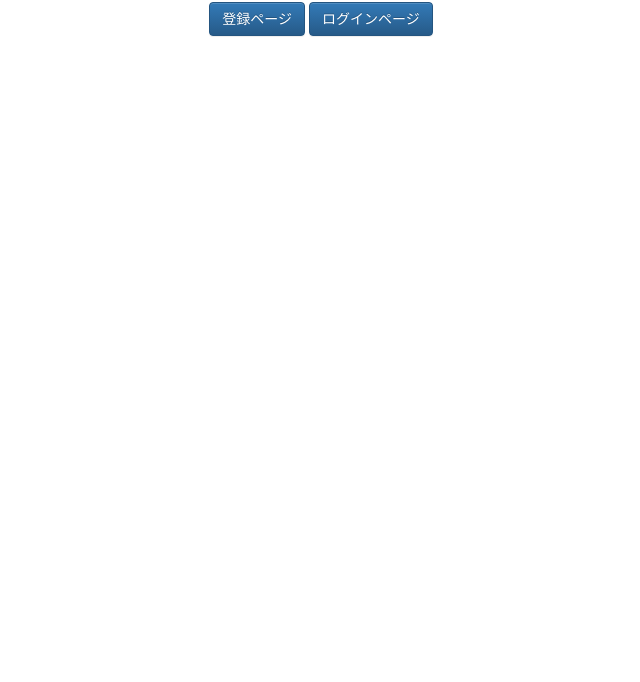
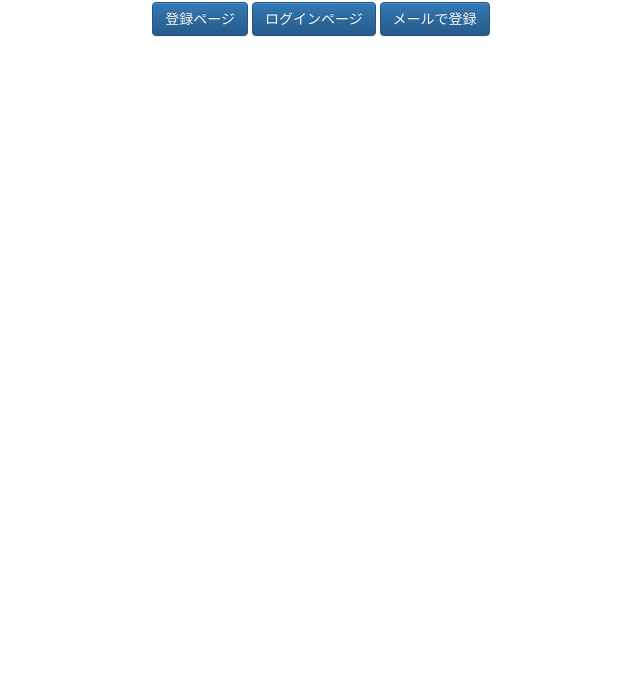
Before and after one commit to meiyu-inc/aws-cognito-test, a plain HTML site: page index.html in a window 1280 px wide. Shown: the part 118-800 px from the top of the page, without its empty margins (319-959 px from the left). Drawn offline with nearby package versions, Linux system fonts and the light colour scheme.

Commit message:
メールアドレスで登録するリンクを追加

```diff
--- a/index.html
+++ b/index.html
@@ -23,6 +23,8 @@
 
       <button type="button" class="btn btn-primary" onclick="location.href='./login.html'">ログインページ</button>
 
+      <button type="button" class="btn btn-primary" onclick="location.href='./submit_mail.html'">メールで登録</button>
+
     </div>
 
   </div>
```
